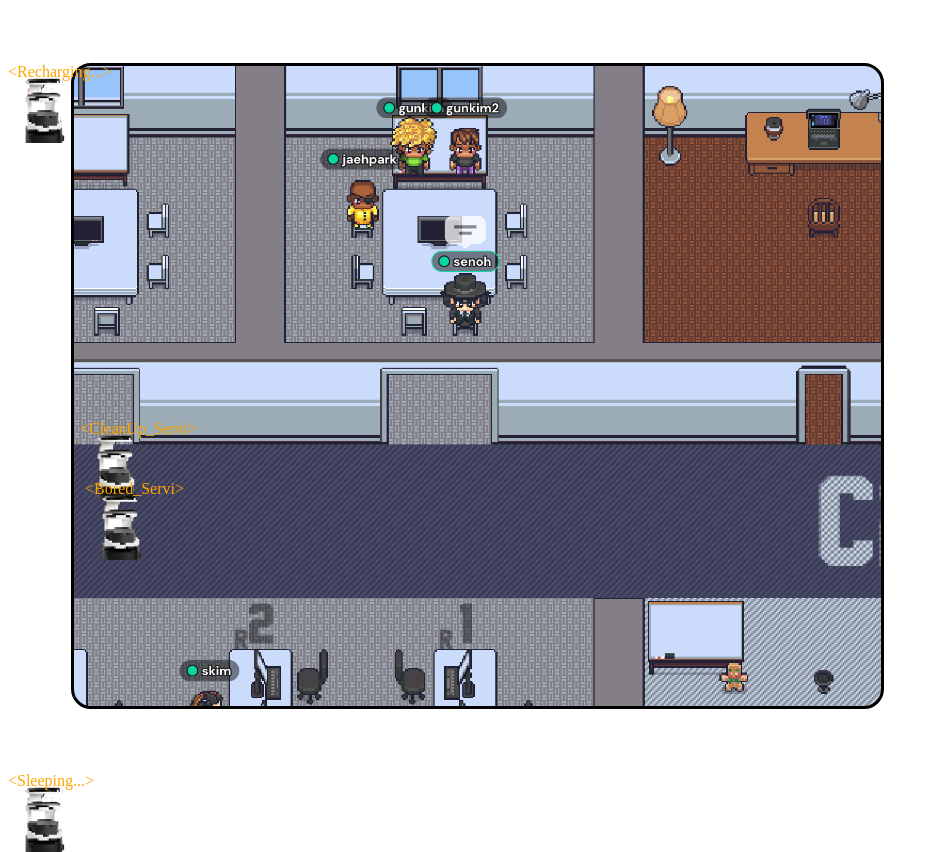
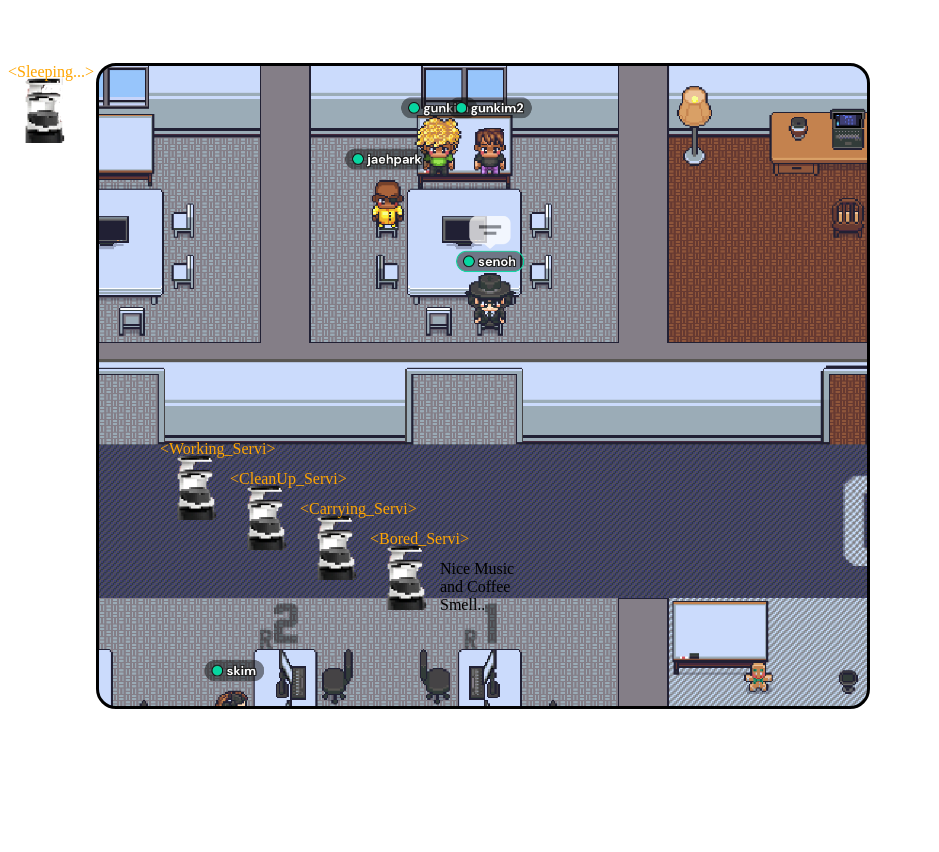
Before and after one commit to Hyunja27/draggableComponent, a React (Create React App) app in the folder main_app/: page / in a window 1280 px wide. Shown: the whole page, without its empty margins (0-939 px from the left). After the commit the page ends 800 px from the top, so only its background shows below. Built offline with nearby package versions, Linux system fonts and the light colour scheme.

Commit message:
:zap: 05/28_add_some_test_more_and_Normal_div_elem_with_string_tested_with_Draggable #9

```diff
--- a/main_app/src/BearStudyCafe.tsx
+++ b/main_app/src/BearStudyCafe.tsx
@@ -7,14 +7,14 @@ import Robot from './component/Robot';
 function BearStudyCafe() {
   return (
     <div className="App">
-        <Robot name={"Recharging..."}/>
+        <Robot name={"Sleeping..."} />
         <Draggable>
-          {/* <Robot name={"Working_Servi"} /> */}
+          <Robot name={"Working_Servi"} />
           <Robot name={"CleanUp_Servi"} />
-          {/* <Robot name={"Carrying_Servi"} /> */}
+          <Robot name={"Carrying_Servi"} />
           <Robot name={"Bored_Servi"} />
+          <div> Nice Music and Coffee Smell.. </div>
         </Draggable>
-        <Robot name={"Sleeping..."} />
     </div>
   );
 }
--- a/main_app/src/component/Draggable.tsx
+++ b/main_app/src/component/Draggable.tsx
@@ -17,8 +17,8 @@ export default function Draggable( { children } : { children: ReactElement | Rea
   const droppableZone = useRef<HTMLDivElement>( null );
 
   const GiveDraggableAttr = ( singleElem :ReactElement, idx :number ) => {
-    const [xPosition, setXPos] = useState<Number>(80 + idx * 5);
-    const [yPosition, setYPos] = useState<Number>(420 + idx * 60);
+    const [xPosition, setXPos] = useState<Number>(160 + idx * 70);
+    const [yPosition, setYPos] = useState<Number>(440 + idx * 30);
     const [gap, setGap] = useState([0,0]);
 
     const isInDroppableZone = ( xPos:number, yPos:number ) => {
@@ -87,6 +87,7 @@ const BearStudyCafeZone = styled('div',{
   height: `${ZONE_HEIGHT}vh`,
   width: `${ZONE_WIDTH}vw`,
   margin: "5%",
+  marginLeft: "7%",
   border: 'solid 3px black',
   borderRadius: '20px',
   backgroundColor: 'red',
--- a/main_app/src/theme/size.tsx
+++ b/main_app/src/theme/size.tsx
@@ -3,4 +3,4 @@
 
 export const ROBOT_SIZE = 80;
 export const ZONE_HEIGHT = 80;
-export const ZONE_WIDTH = 63;
+export const ZONE_WIDTH = 60;
```
Also changed, not shown: 1 other file (tests, documents, lock files or other folders).
